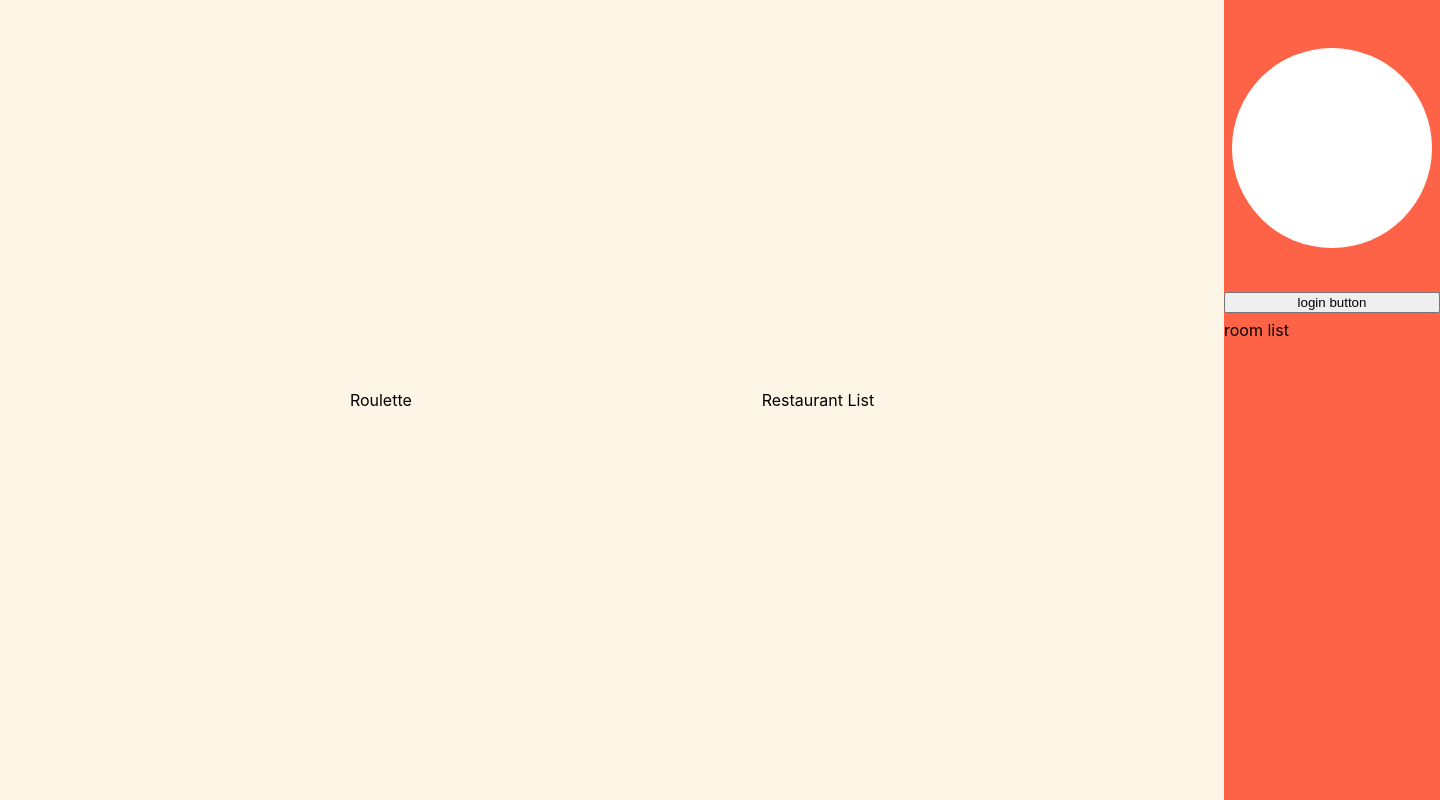
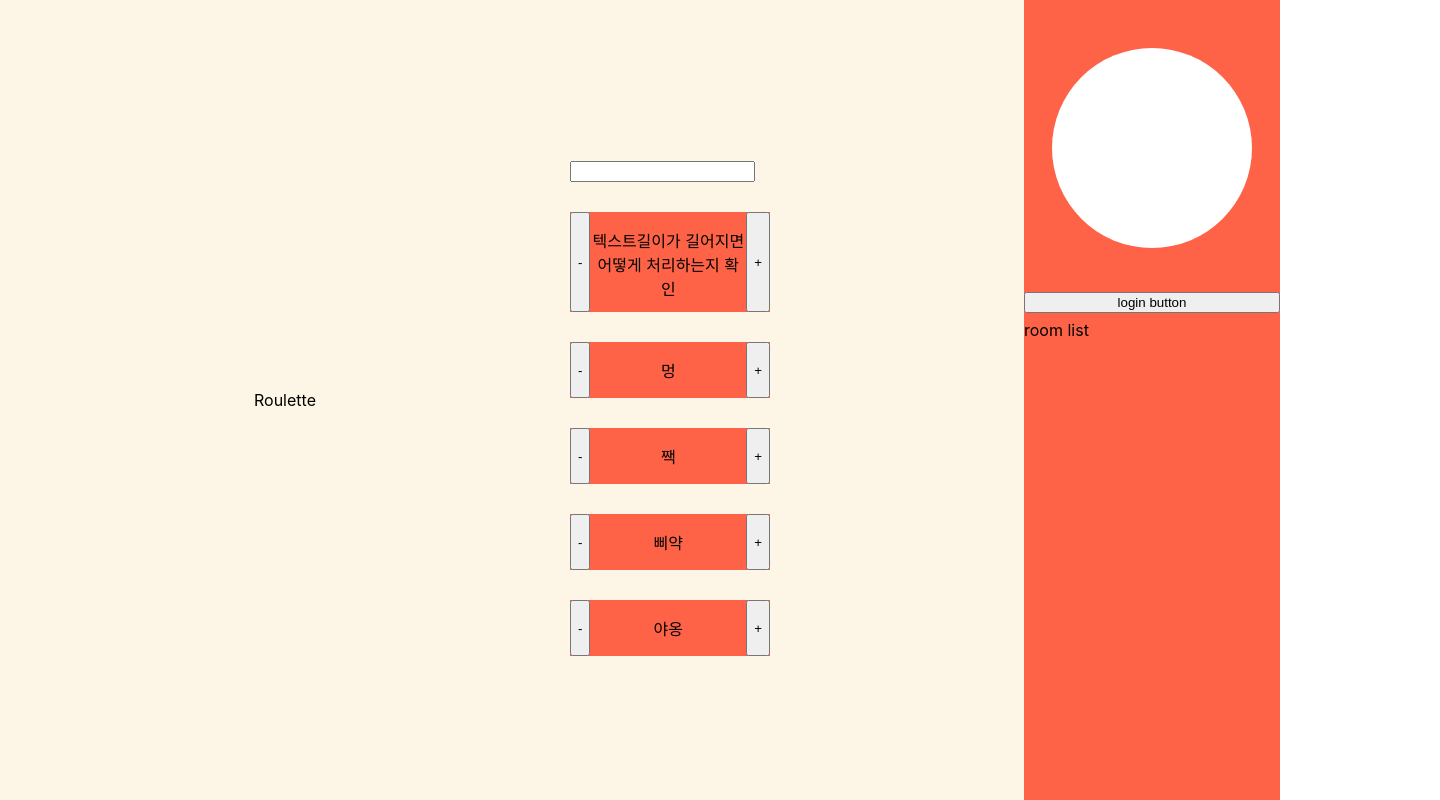
Before and after one commit to Comp-ACT/random-lunch-menu-front, a React (Create React App) app: page / in a window 1280 px wide. Shown: the whole page, 1440 px wide, since content can reach past the window. Built offline with nearby package versions, Linux system fonts and the light colour scheme.

Commit message:
가게 리스트 큰 틀만 구현 (#7)
* Set page size absolute

* Add mock data for wire frame

* Add props-types

* Add restaurant component

```diff
--- a/package.json
+++ b/package.json
@@ -6,6 +6,7 @@
     "@testing-library/jest-dom": "^5.16.4",
     "@testing-library/react": "^13.3.0",
     "@testing-library/user-event": "^13.5.0",
+    "prop-types": "^15.8.1",
     "react": "^18.2.0",
     "react-dom": "^18.2.0",
     "react-scripts": "5.0.1",
--- a/src/components/common/main/Main.jsx
+++ b/src/components/common/main/Main.jsx
@@ -1,14 +1,24 @@
 import Colors from '../../../assets/colors';
 import Roulette from './Roulette';
-import RestaurantList from './RestaurantList';
+import RestaurantList from './restaurant-list/RestaurantList';
 
 function Main() {
   return (
     <div style={{
-      background: Colors.OLDLACE, height: '100%', display: 'flex', flexDirection: 'column', justifyContent: 'center',
+      background: Colors.OLDLACE,
+      height: '100%',
+      display: 'flex',
+      flexDirection: 'column',
+      justifyContent: 'center',
     }}
     >
-      <div style={{ display: 'flex', justifyContent: 'space-evenly' }}>
+      <div style={{
+        display: 'flex',
+        justifyContent: 'space-evenly',
+        height: '100%',
+        alignItems: 'center',
+      }}
+      >
         <Roulette />
         <RestaurantList />
       </div>
--- a/src/components/common/main/RestaurantList.jsx
+++ /dev/null
@@ -1,9 +0,0 @@
-function RestaurantList() {
-  return (
-    <div>
-      Restaurant List
-    </div>
-  );
-}
-
-export default RestaurantList;
--- /dev/null
+++ b/src/components/common/main/restaurant-list/Restaurant.jsx
@@ -0,0 +1,21 @@
+import * as ProtoType from 'prop-types';
+import Colors from '../../../../assets/colors';
+
+function Restaurant({ name }) {
+  return (
+    <div style={{
+      display: 'flex', marginTop: 30, textAlign: 'center', justifyContent: 'space-between', width: 200, maxHeight: 100, background: Colors.CORAL,
+    }}
+    >
+      <button>-</button>
+      <p>{name}</p>
+      <button>+</button>
+    </div>
+  );
+}
+
+Restaurant.propTypes = {
+  name: ProtoType.string.isRequired,
+};
+
+export default Restaurant;
--- /dev/null
+++ b/src/components/common/main/restaurant-list/RestaurantList.jsx
@@ -0,0 +1,23 @@
+import Restaurant from './Restaurant';
+
+function RestaurantList() {
+  const tempList = ['텍스트길이가 길어지면 어떻게 처리하는지 확인', '멍', '짹', '삐약', '야옹', '멍', '짹', '삐약', '야옹', '멍', '짹', '삐약', '야옹', '멍', '짹', '삐약'];
+  const tempHtml = tempList.map((temp) => (
+    <Restaurant name={temp} />
+  ));
+  return (
+    <div style={{
+      height: '60%',
+    }}
+    >
+      <div>
+        <input type="text" />
+      </div>
+      <div style={{ overflow: 'scroll', height: '100%' }}>
+        {tempHtml}
+      </div>
+    </div>
+  );
+}
+
+export default RestaurantList;
--- a/src/components/pages/Home.jsx
+++ b/src/components/pages/Home.jsx
@@ -5,17 +5,24 @@ function Home() {
   return (
     <div style={{
       display: 'flex',
-      minWidth: 1440,
-      minHeight: 720,
       width: '100vw',
       height: '100vh',
+      justifyContent: 'center',
     }}
     >
-      <div style={{ width: '85%' }}>
-        <Main />
-      </div>
-      <div style={{ width: '15%' }}>
-        <SideBar />
+      <div style={{
+        display: 'flex',
+        width: 1400,
+        height: '100vh',
+        minHeight: 720,
+      }}
+      >
+        <div style={{ width: '80%' }}>
+          <Main />
+        </div>
+        <div style={{ width: '20%' }}>
+          <SideBar />
+        </div>
       </div>
     </div>
   );
```
Also changed, not shown: 1 other file (tests, documents, lock files or other folders).
